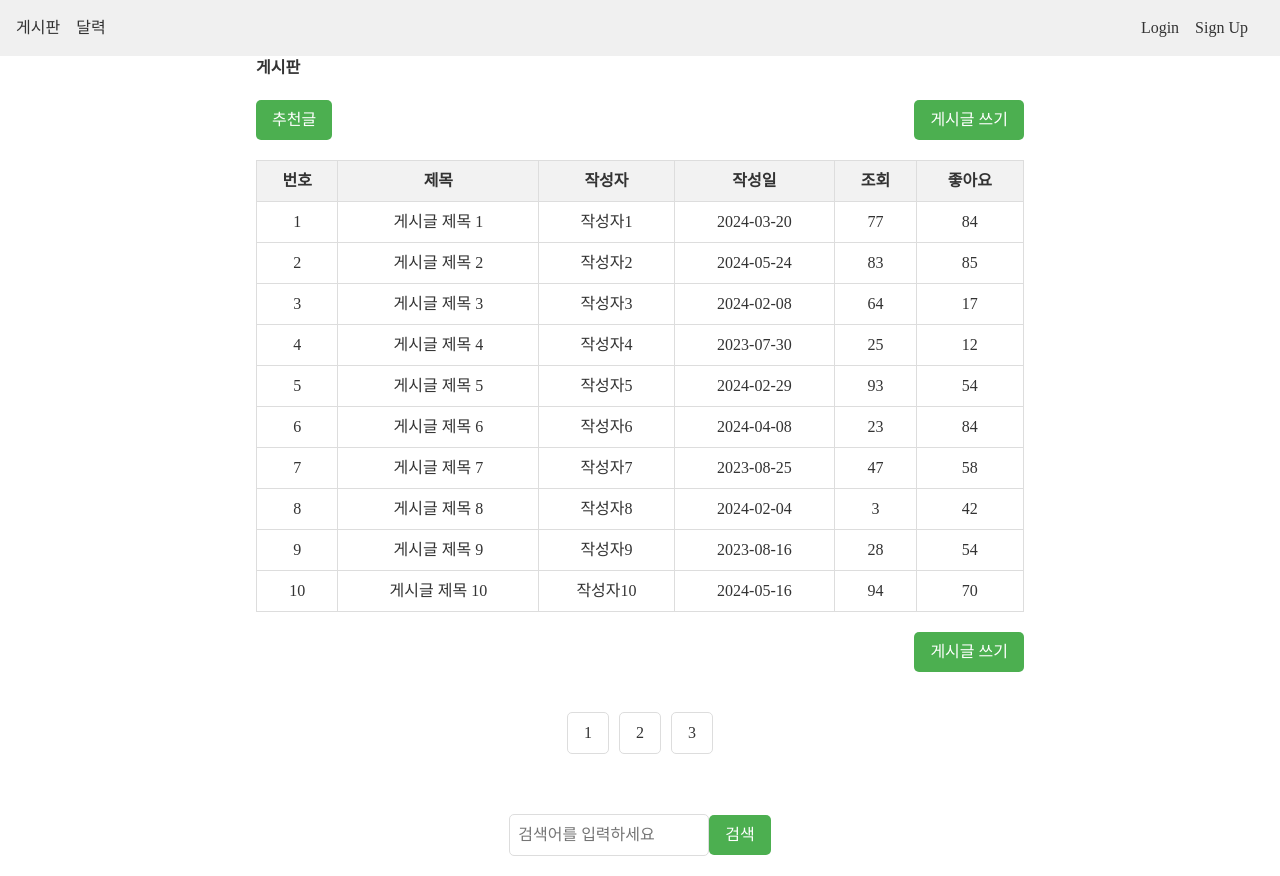
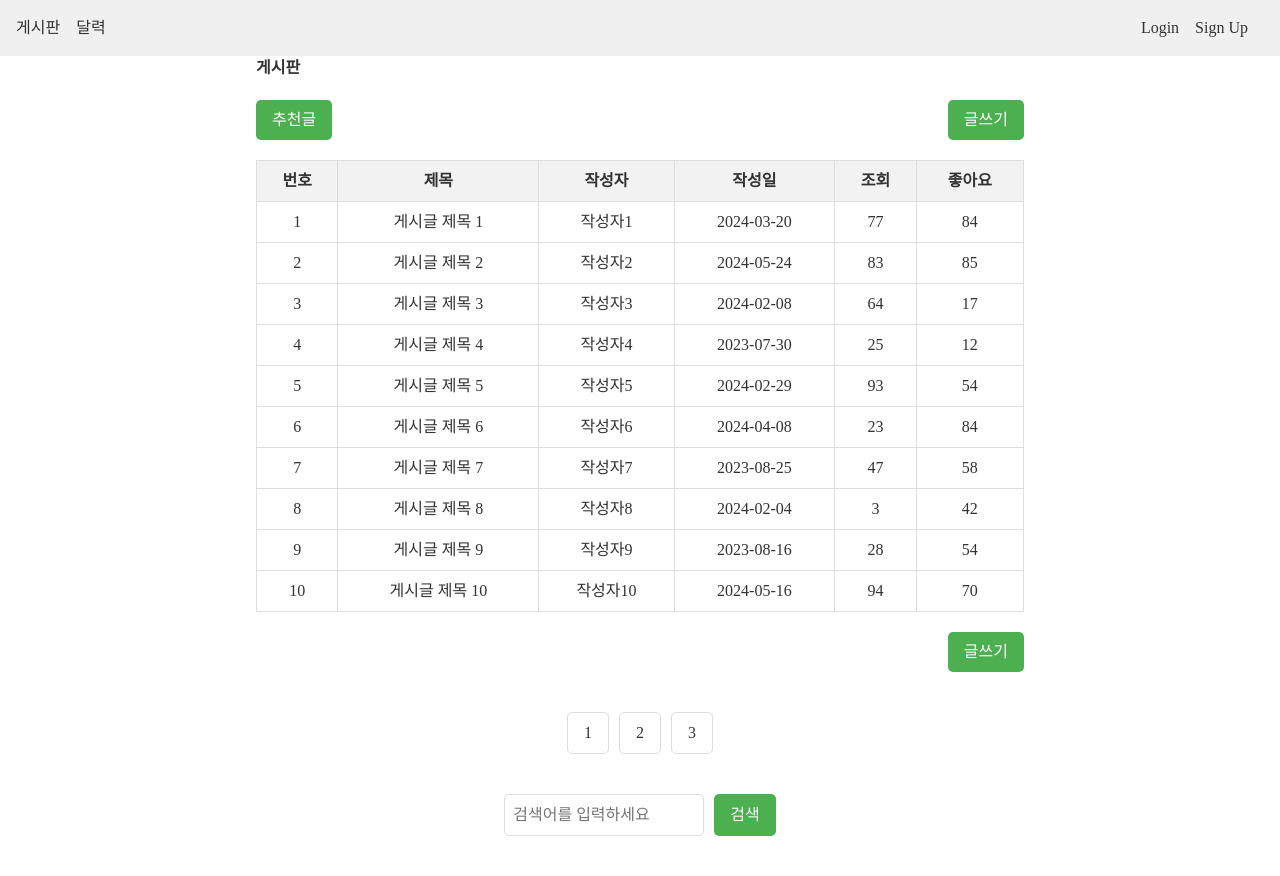
Before and after one commit to miss-gif/1pt, a React (Vite) app: page /notice in a window 1280 px wide. After the commit the page ends 836 px from the top, so only its background shows below. Built offline with nearby package versions, Linux system fonts and the light colour scheme.

Commit message:
Fix : text 및 CSS 일부 수정

```diff
--- a/src/pages/notice/Notice.jsx
+++ b/src/pages/notice/Notice.jsx
@@ -47,7 +47,7 @@ function Notice({ posts }) {
             {/* <button>뷰icon</button> */}
             {/* <button>뷰icon</button> */}
             <Link to="/notice/write" className="btn">
-              게시글 쓰기
+              글쓰기
             </Link>
           </div>
         </div>
@@ -80,7 +80,7 @@ function Notice({ posts }) {
 
         <div className="notice__bottom">
           <Link to="/notice/write" className="btn">
-            게시글 쓰기
+            글쓰기
           </Link>
         </div>
 
--- a/src/pages/notice/Notice.scss
+++ b/src/pages/notice/Notice.scss
@@ -65,8 +65,9 @@
 }
 
 .search-container {
-  text-align: center;
-  margin: 20px 0;
+  display: flex;
+  justify-content: center;
+  gap: 10px;
   input[type="text"] {
     padding: 8px;
     width: 200px;
```
